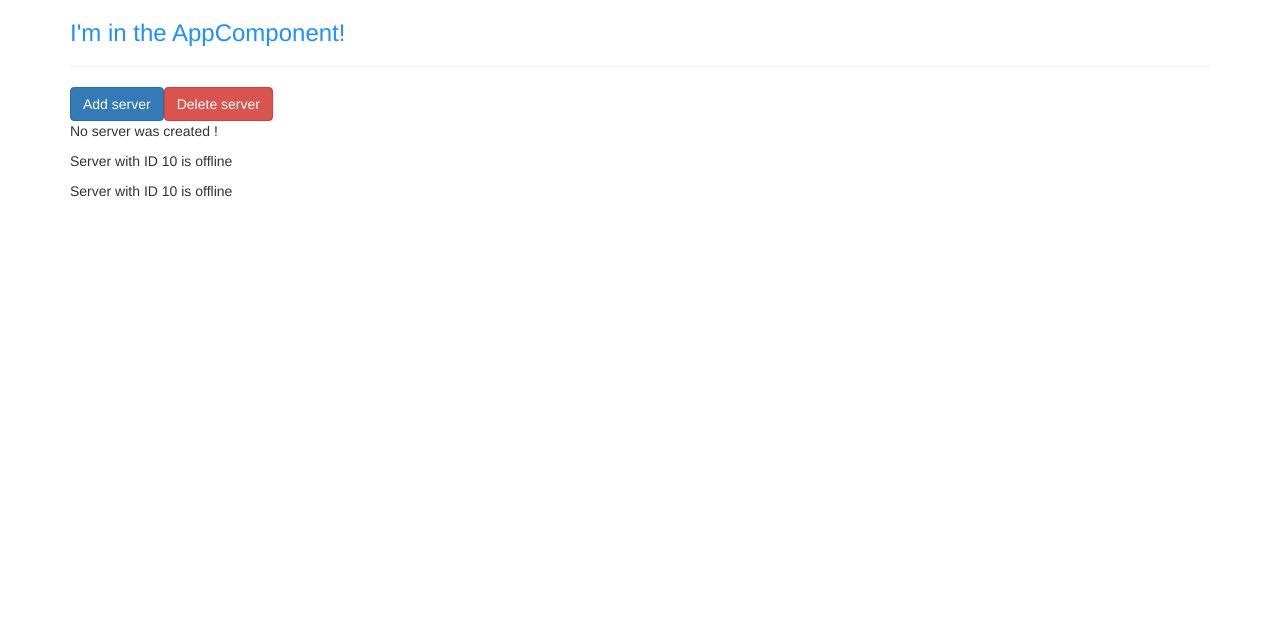
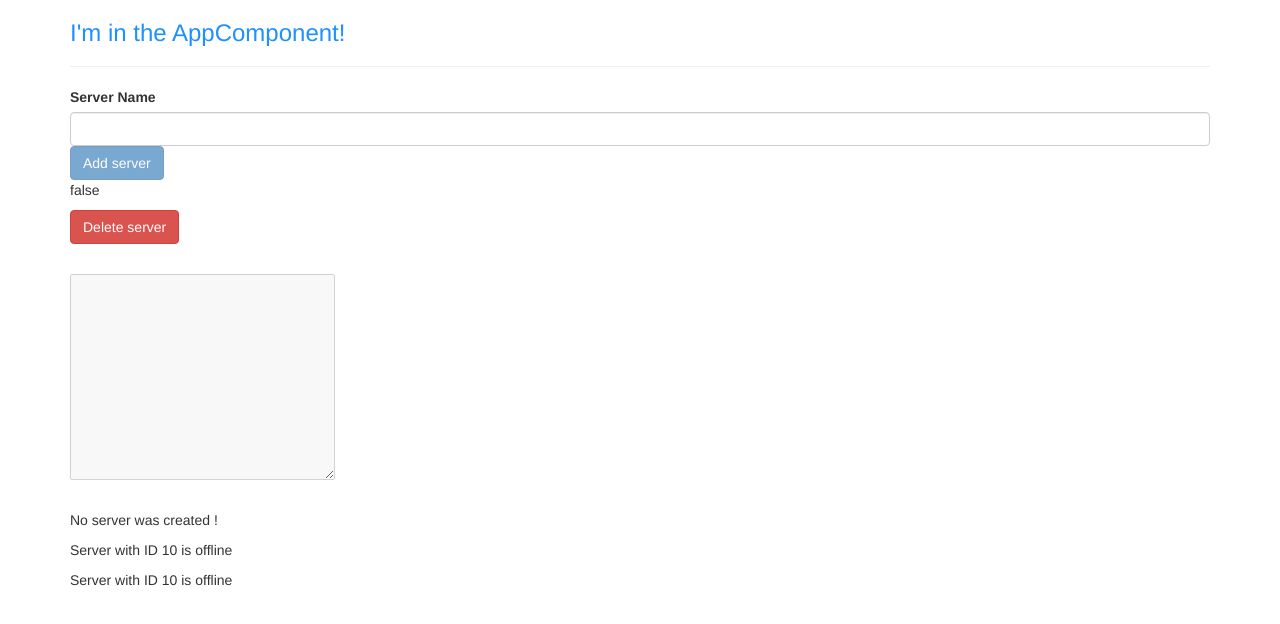
Before and after one commit to iftemplar/Angular, an Angular app: page / in a window 1280 px wide. Shown: the top 624 px of the page. Built offline with nearby package versions, Linux system fonts and the light colour scheme.

Commit message:
Playing with events and element propereties

```diff
--- a/src/app/servers/servers.component.css
+++ b/src/app/servers/servers.component.css
@@ -0,0 +1,4 @@
+textarea{
+    display: block;
+    margin: 30px 0;
+}
--- a/src/app/servers/servers.component.html
+++ b/src/app/servers/servers.component.html
@@ -1,9 +1,21 @@
+<label>Server Name</label>
+<input
+    type="text"
+    class="form-control"
+    (input)="onUpdateServerName($event)"
+>
+
 <button class="btn btn-primary"
     [disabled]="!allowNewServer"
     (click)="onCreateServer()">Add server</button>
+<p>{{ allowNewServer }}</p>
+<button class="btn btn-danger"
+    (click)="onDeleteServer()"
+    (contextmenu)="AlertContext()">Delete server</button>
 
-<button class="btn btn-danger"
-    (click)="onDeleteServer()">Delete server</button>
+<textarea name=""
+    id="" cols="30" rows="10"
+    [disabled]="disableTextarea"></textarea>
 
 <p> {{ serverCreationStatus }} </p>
 <!-- String interpolation -->
--- a/src/app/servers/servers.component.ts
+++ b/src/app/servers/servers.component.ts
@@ -12,12 +12,22 @@ import { Component, OnInit } from '@angular/core';
 })
 export class ServersComponent implements OnInit {
   allowNewServer = false;
+  disableTextarea = false;
   serverCreationStatus = 'No server was created !';
 
+  // constructor() {
+  //   console.log('settimeout');
+  //   setTimeout(() => {
+  //     this.allowNewServer = true;
+  //   }, 4000);
+  // }
+
   constructor() {
+    console.log('settimeout');
     setTimeout(() => {
-      this.allowNewServer = true;
-    }, 2000);
+      console.log('settimeout');
+      this.disableTextarea = true;
+    }, 4000);
   }
 
   ngOnInit() {
@@ -30,4 +40,23 @@ export class ServersComponent implements OnInit {
   onDeleteServer() {
     this.serverCreationStatus = 'The server was deleted !'
   }
+
+  onUpdateServerName(event: any) {
+    console.log(event);
+  }
+
+  AlertContext() {
+    alert('Context menu is forbidden!');
+  }
+
+  DblClick() {
+    console.log('Double clicked');
+  }
+
+  onFocusLog() {
+    console.log('onfocus');
+  }
+
+
+
 }
```
